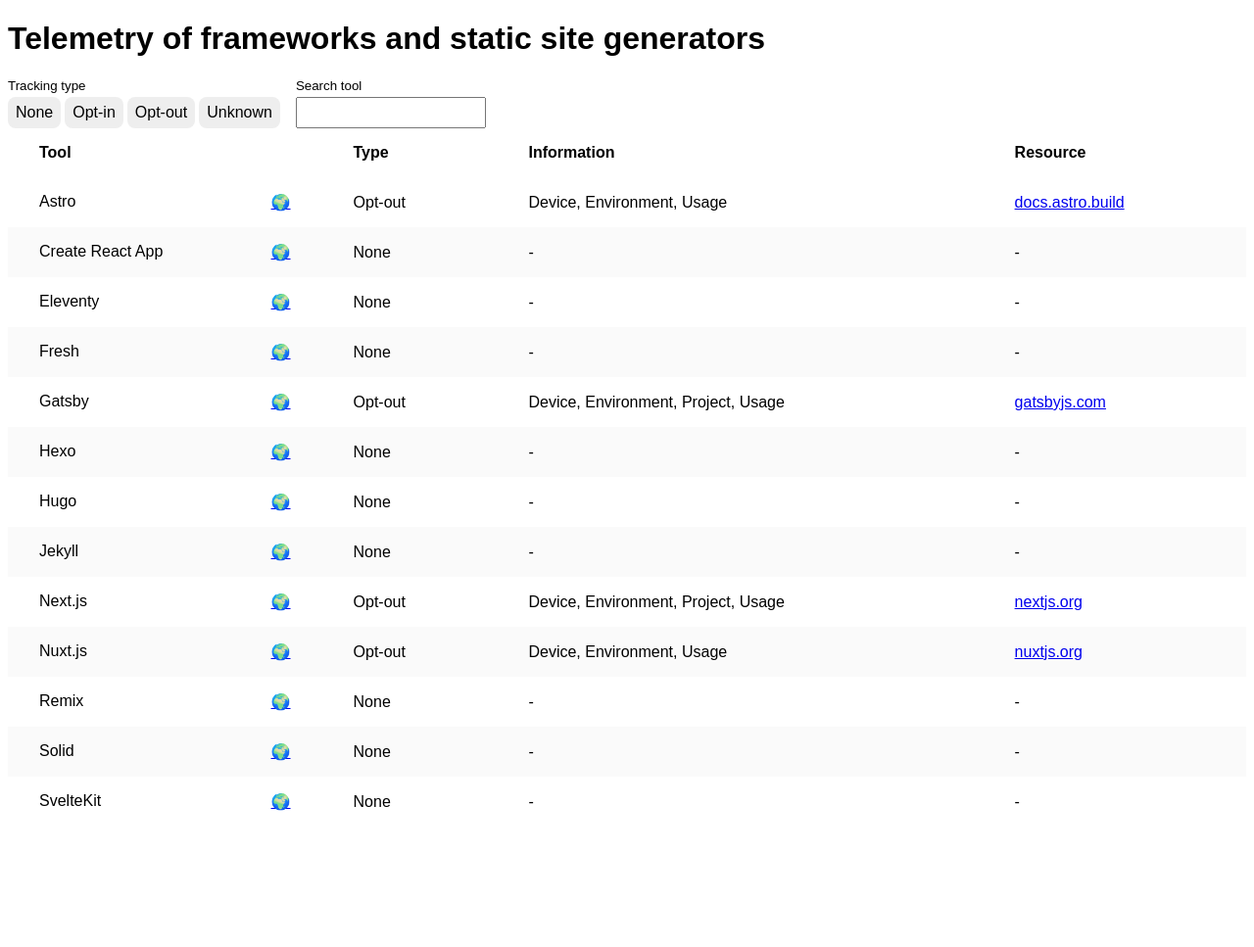
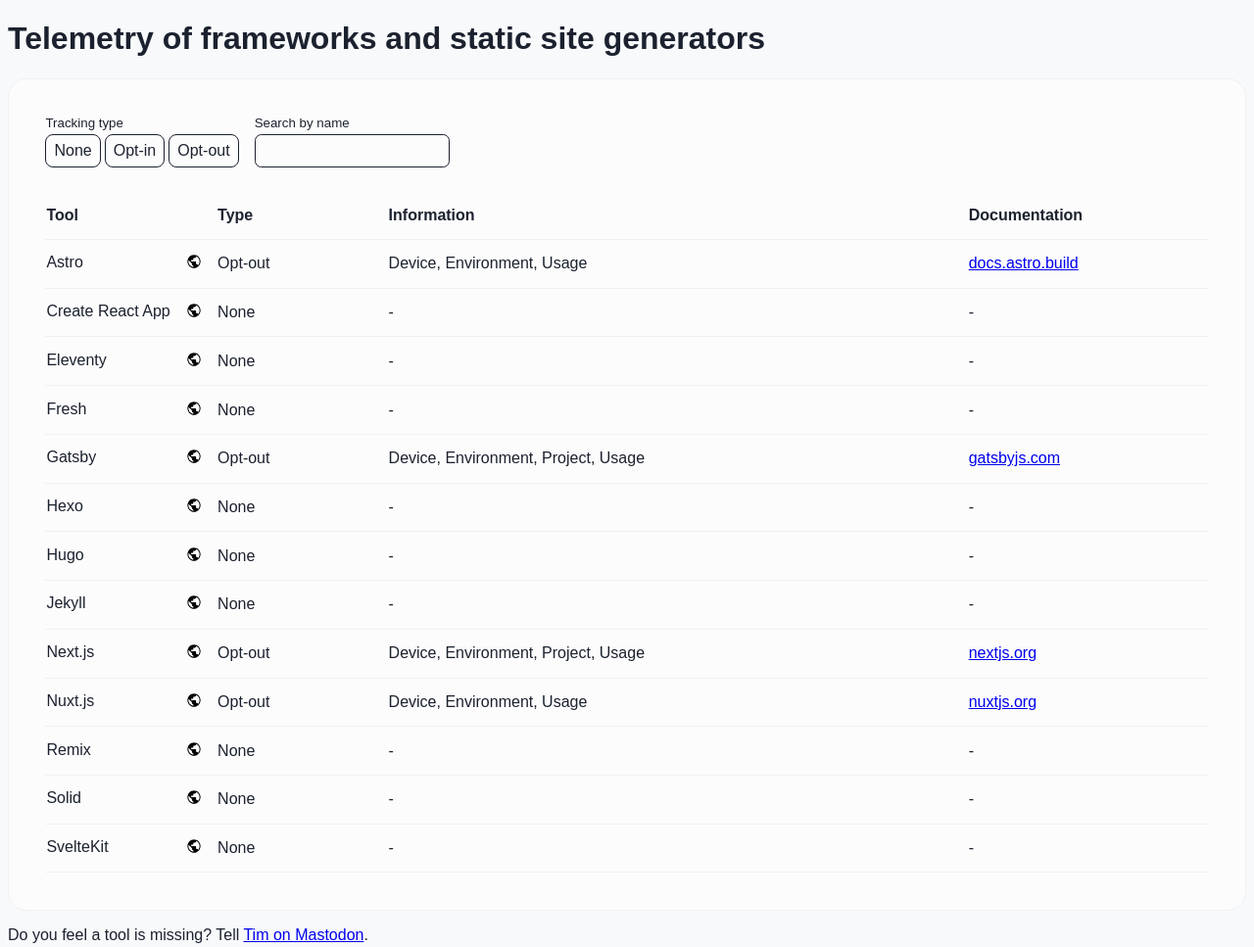
Before and after one commit to timseverien/framework-telemetry, an Astro site: page / in a window 1280 px wide. Shown: the whole page at 98% size. Before the commit the page ends 852 px from the top, so only its background shows below. Built offline with nearby package versions, Linux system fonts and the light colour scheme; Astro itself is replaced by a stand-in of ours.

Commit message:
Tweak and style

```diff
--- /dev/null
+++ b/src/components/Card/index.tsx
@@ -0,0 +1,6 @@
+import styles from './styles.module.css';
+import type { FunctionalComponent } from 'preact';
+
+export const Card: FunctionalComponent = ({ children }) => (
+	<div class={styles.card}>{children}</div>
+);
--- /dev/null
+++ b/src/components/Card/styles.module.css
@@ -0,0 +1,10 @@
+.card {
+	display: flex;
+	flex-direction: column;
+	gap: var(--step-0);
+
+	background-color: var(--card-background);
+	border: var(--card-border);
+	border-radius: var(--step--1);
+	padding: var(--step-2);
+}
--- a/src/components/Chip/styles.module.css
+++ b/src/components/Chip/styles.module.css
@@ -1,20 +1,22 @@
 .chip {
 	display: inline-block;
-	background-color: #eee;
+	background-color: transparent;
+	color: #1b212e;
 	border-radius: 0.5em;
+	border: 1px solid currentColor;
 	line-height: 1;
 	vertical-align: middle;
 	padding: 0.5em;
 
 	/* Button reset bits */
-	border: 0;
 	font-size: inherit;
 	font-family: inherit;
 }
 
 .chipActive {
-	background-color: #000;
-	color: #fff;
+	background-color: #1b212e;
+	border-color: #1b212e;
+	color: var(--card-background);
 }
 
 .chipList {
--- /dev/null
+++ b/src/components/ScrollableTable/index.tsx
@@ -0,0 +1,10 @@
+import styles from './styles.module.css';
+import type { FunctionalComponent } from 'preact';
+
+export const ScrollableTable: FunctionalComponent = ({ children }) => {
+	return (
+		<div class={styles.container}>
+			<table class={styles.table}>{children}</table>
+		</div>
+	);
+};
--- /dev/null
+++ b/src/components/ScrollableTable/styles.module.css
@@ -0,0 +1,7 @@
+.container {
+	overflow-x: auto;
+}
+
+.table {
+	white-space: nowrap;
+}
--- a/src/components/TelemetryFilter/index.tsx
+++ b/src/features/Telementry/components/TelemetryFilter/index.tsx
@@ -1,6 +1,5 @@
-import { TELEMETRY_TYPE_LABELS } from '../../data/telemetry';
-import type { TelemetryType } from '../../domain/telemetry';
-import { ChipList, SelectableChip } from '../Chip';
+import { ChipList, SelectableChip } from '../../../../components/Chip';
+import { TelemetryType, TELEMETRY_TYPE_LABELS } from '../../telemetry';
 import styles from './styles.module.css';
 
 export type TelemetryFilterOptions = {
@@ -11,9 +10,11 @@
 export const TelemetryFilter = ({
 	options,
 	setOptions,
+	onReset,
 }: {
 	options: TelemetryFilterOptions;
 	setOptions: (options: TelemetryFilterOptions) => any;
+	onReset: () => any;
 }) => {
 	return (
 		<div class={styles.filterList}>
@@ -22,6 +23,7 @@
 				<ChipList>
 					{Object.entries(TELEMETRY_TYPE_LABELS).map(([type, label]) => {
 						const isActive = options.selectedTypes.includes(type as TelemetryType);
+
 						return (
 							<SelectableChip
 								active={isActive}
@@ -42,7 +44,7 @@
 			</div>
 
 			<div class={styles.filter}>
-				<label class={styles.filterLabel}>Search tool</label>
+				<label class={styles.filterLabel}>Search by name</label>
 				<input
 					type="search"
 					value={options.searchQuery || ''}
@@ -54,6 +56,12 @@
 					}
 				/>
 			</div>
+
+			{(options.searchQuery || options.selectedTypes.length > 0) && (
+				<div class={styles.filter}>
+					<button onClick={() => onReset()}>Reset filters</button>
+				</div>
+			)}
 		</div>
 	);
 };
--- a/src/components/TelemetryOverview/index.tsx
+++ b/src/features/Telementry/components/TelemetryOverview/index.tsx
@@ -1,7 +1,11 @@
-import { TELEMETRY_TYPE_LABELS } from '../../data/telemetry';
-import type { TelemetryInformation, TelemetryType } from '../../domain/telemetry';
-import { useArrayQueryParam, useQueryParam } from '../../functions/url';
-import { TelemetryFilter, TelemetryFilterOptions } from '../TelemetryFilter';
+import { Card } from '../../../../components/Card';
+import { useQueryParam, useArrayQueryParam } from '../../../../functions/url';
+import {
+	TELEMETRY_TYPE_LABELS,
+	type TelemetryType,
+	type TelemetryInformation,
+} from '../../telemetry';
+import { type TelemetryFilterOptions, TelemetryFilter } from '../TelemetryFilter';
 import { TelemetryTable } from '../TelemetryTable';
 
 const useTelemetryFilterOptions = (): [
@@ -28,8 +32,6 @@
 export const TelemetryOverview = ({ telemetryList }: { telemetryList: TelemetryInformation[] }) => {
 	const [filterOptions, setFilterOptions] = useTelemetryFilterOptions();
 
-	console.log(JSON.stringify(filterOptions, null, 2));
-
 	const telemetryListFiltered = telemetryList
 		.filter(
 			(ti) =>
@@ -48,8 +50,12 @@
 		});
 
 	return (
-		<>
-			<TelemetryFilter options={filterOptions} setOptions={setFilterOptions} />
+		<Card>
+			<TelemetryFilter
+				options={filterOptions}
+				setOptions={setFilterOptions}
+				onReset={resetFilters}
+			/>
 			{telemetryListFiltered.length > 0 ? (
 				<TelemetryTable telemetryList={telemetryListFiltered} />
 			) : (
@@ -58,6 +64,6 @@
 					<button onClick={() => resetFilters()}>Reset filters</button>
 				</>
 			)}
-		</>
+		</Card>
 	);
 };
--- a/src/components/TelemetryTable/index.tsx
+++ b/src/features/Telementry/components/TelemetryTable/index.tsx
@@ -1,7 +1,11 @@
-import { TELEMETRY_INFORMATION_TYPE_LABELS, TELEMETRY_TYPE_LABELS } from '../../data/telemetry';
-import type { TelemetryInformation } from '../../domain/telemetry';
-import { ListWithFallback } from '../ListWithFallback';
-import { VisuallyHidden } from '../VisuallyHidden';
+import { ListWithFallback } from '../../../../components/ListWithFallback';
+import { ScrollableTable } from '../../../../components/ScrollableTable';
+import { VisuallyHidden } from '../../../../components/VisuallyHidden';
+import {
+	type TelemetryInformation,
+	TELEMETRY_TYPE_LABELS,
+	TELEMETRY_INFORMATION_TYPE_LABELS,
+} from '../../telemetry';
 import styles from './styles.module.css';
 
 export const TelemetryTable = ({ telemetryList }: { telemetryList: TelemetryInformation[] }) => {
@@ -15,13 +19,14 @@
 	};
 
 	return (
-		<table class={styles.table}>
+		<ScrollableTable>
+			<caption>Telemetry in front-end frameworks and static-site generators</caption>
 			<thead>
 				<tr>
 					<th scope="col">Tool</th>
 					<th scope="col">Type</th>
 					<th scope="col">Information</th>
-					<th scope="col">Resource</th>
+					<th scope="col">Documentation</th>
 				</tr>
 			</thead>
 			<tbody>
@@ -33,7 +38,7 @@
 								<span>
 									<a href={ti.website} target="_blank">
 										<VisuallyHidden>{getResourceHostname(ti.website)}</VisuallyHidden>
-										<span aria-hidden="true">🌍</span>
+										<img src="/icons/globe.svg" alt="" aria-hidden="true" height="16" />
 									</a>
 								</span>
 							</div>
@@ -63,6 +68,6 @@
 					</tr>
 				))}
 			</tbody>
-		</table>
+		</ScrollableTable>
 	);
 };
--- a/src/components/TelemetryTable/styles.module.css
+++ b/src/features/Telementry/components/TelemetryTable/styles.module.css
@@ -1,5 +1,6 @@
 .cellTool {
 	font-weight: normal;
+	width: 1px;
 }
 
 .table {
@@ -9,4 +10,9 @@
 .tool {
 	display: flex;
 	justify-content: space-between;
+	white-space: nowrap;
+	gap: 1em;
 }
+.tool a {
+	text-decoration: none;
+}
--- a/src/data/telemetry.ts
+++ b/src/features/Telementry/telemetry.ts
@@ -1,9 +1,15 @@
-import type {
-	TelemetryInformation,
-	TelemetryInformationType,
-	TelemetryScope,
-	TelemetryType,
-} from '../domain/telemetry';
+export type TelemetryInformationType = 'DEVICE' | 'ENVIRONMENT' | 'PERSONAL' | 'PROJECT' | 'USAGE';
+export type TelemetryScope = 'CLI' | 'CLIENT_SIDE' | 'INSTALLATION';
+export type TelemetryType = 'NONE' | 'OPT_IN' | 'OPT_OUT';
+
+export type TelemetryInformation = {
+	name: string;
+	scopes: TelemetryScope[];
+	type: TelemetryType;
+	informationType: TelemetryInformationType[];
+	resource: string | null;
+	website: string;
+};
 
 export const TELEMETRY_TOOL_LIST: TelemetryInformation[] = [
 	{
@@ -116,7 +122,6 @@
 	NONE: 'None',
 	OPT_IN: 'Opt-in',
 	OPT_OUT: 'Opt-out',
-	UNKNOWN: 'Unknown',
 };
 
 export const TELEMETRY_INFORMATION_TYPE_LABELS: { [key in TelemetryInformationType]: string } = {
--- a/src/pages/frameworks.json.ts
+++ b/src/pages/frameworks.json.ts
@@ -1,4 +1,4 @@
-import { TELEMETRY_TOOL_LIST } from '../data/telemetry';
+import { TELEMETRY_TOOL_LIST } from '../features/Telementry/telemetry';
 
 export async function get() {
 	return {
--- a/src/pages/index.astro
+++ b/src/pages/index.astro
@@ -1,6 +1,6 @@
 ---
-import { TelemetryOverview } from '../components/TelemetryOverview';
-import { TELEMETRY_TOOL_LIST } from '../data/telemetry';
+import { TelemetryOverview } from '../features/Telementry/components/TelemetryOverview';
+import { TELEMETRY_TOOL_LIST } from '../features/Telementry/telemetry';
 import '../styles.css';
 ---
 
@@ -15,6 +15,12 @@
 		<h1>Telemetry of frameworks and static site generators</h1>
 		<main>
 			<TelemetryOverview telemetryList={TELEMETRY_TOOL_LIST} client:load />
+			<p>
+				Do you feel a tool is missing? Tell <a href="https://mastodon.social/@timsev"
+					>Tim on Mastodon</a
+				>.
+			</p>
 		</main>
+		<footer></footer>
 	</body>
 </html>
--- a/src/styles.css
+++ b/src/styles.css
@@ -1,28 +1,65 @@
+/* @link https://utopia.fyi/type/calculator?c=320,16,1.2,1240,24,1.25,5,2,&s=0.75|0.5|0.25,1.5|2|3|4|6,s-l&g=s,l,xl,12 */
 :root {
-	--telemetry-table-tool-width: 10em;
-	--table-cell-padding-inline: 2em;
+	--step--2: clamp(0.69rem, calc(0.6rem + 0.46vw), 0.96rem);
+	--step--1: clamp(0.83rem, calc(0.71rem + 0.64vw), 1.2rem);
+	--step-0: clamp(1rem, calc(0.83rem + 0.87vw), 1.5rem);
+	--step-1: clamp(1.2rem, calc(0.97rem + 1.17vw), 1.88rem);
+	--step-2: clamp(1.44rem, calc(1.13rem + 1.57vw), 2.34rem);
+	--step-3: clamp(1.73rem, calc(1.31rem + 2.09vw), 2.93rem);
+	--step-4: clamp(2.07rem, calc(1.52rem + 2.76vw), 3.66rem);
+	--step-5: clamp(2.49rem, calc(1.76rem + 3.63vw), 4.58rem);
+}
 
+:root {
+	--table-cell-padding-inline: var(--step--2);
+	--table-cell-padding-block: var(--step--2);
+
+	--background-primary: #f7f9fa;
+	--card-background: #fcfcfc;
+	--card-border: 1px solid #eff1f5;
+
+	color: #1b212e;
 	font-family: sans-serif;
+	background-color: var(--background-primary);
 }
 
 table {
 	border-collapse: collapse;
+	width: 100%;
+}
+
+table caption {
+	border: 0;
+	clip: rect(0 0 0 0);
+	height: auto;
+	margin: 0;
+	overflow: hidden;
+	padding: 0;
+	position: absolute;
+	width: 1px;
+	white-space: nowrap;
 }
 
 th {
 	text-align: start;
 }
 
-td,
-th {
-	padding-block: 1em;
+:is(td, th):not(:is(:first-child, :last-child)) {
+	padding-block: var(--table-cell-padding-block);
 	padding-inline: var(--table-cell-padding-inline);
 }
 
-tbody tr:nth-child(even) > :is(td, th) {
-	background-color: #fafafa;
+tr > :is(td, th) {
+	border-block-end: var(--card-border);
 }
 
 input {
-	padding: 0.5em;
+	background-color: transparent;
+	color: #1b212e;
+	border-radius: 0.5em;
+	border: 1px solid currentColor;
+	vertical-align: middle;
+	padding-block: 0.5em;
+	padding-inline: 0.75em;
+	height: 2.5em;
 }
```
Also changed, not shown: src/domain/telemetry.ts (deleted, +0 -12 lines), public/icons/globe.svg (added), src/features/Telementry/components/TelemetryFilter/styles.module.css (renamed from src/components/TelemetryFilter/styles.module.css).
